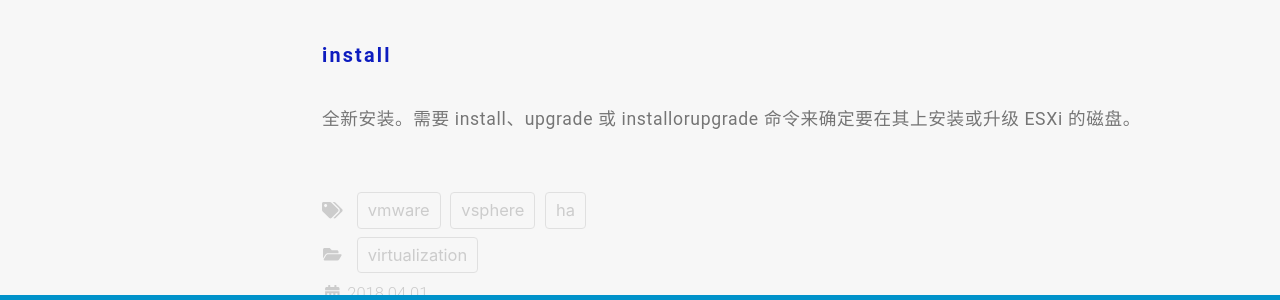
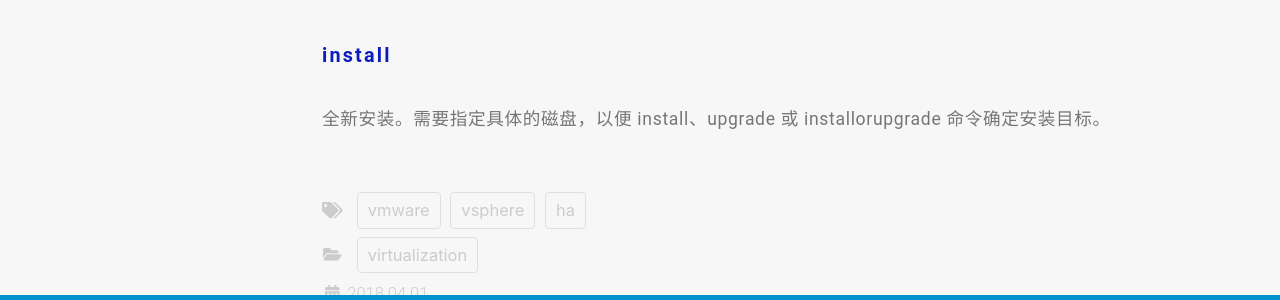
Before and after one commit to narru888/linotes_note, a Jekyll site: the page built from _posts/virtualizaion/2018-04-01-vsphere.setup.md, in a window 1280 px wide and 900 px high, scrolled down 20363 px. Shown: the part 449-749 px from the top of the window. Built offline with Jekyll 4.4.1, drawn with Linux system fonts in a browser that asks for light colours; nearby versions of some CDN libraries; a script that is not in the unit is left out.

Commit message:
update on 2018-11-28 17:00:01 CST

```diff
--- a/_posts/virtualizaion/2018-04-01-vsphere.setup.md
+++ b/_posts/virtualizaion/2018-04-01-vsphere.setup.md
@@ -691,4 +691,4 @@
 
 ##### install
 
-全新安装。需要 install、upgrade 或 installorupgrade 命令来确定要在其上安装或升级 ESXi 的磁盘。
+全新安装。需要指定具体的磁盘，以便 install、upgrade 或 installorupgrade 命令确定安装目标。
```
